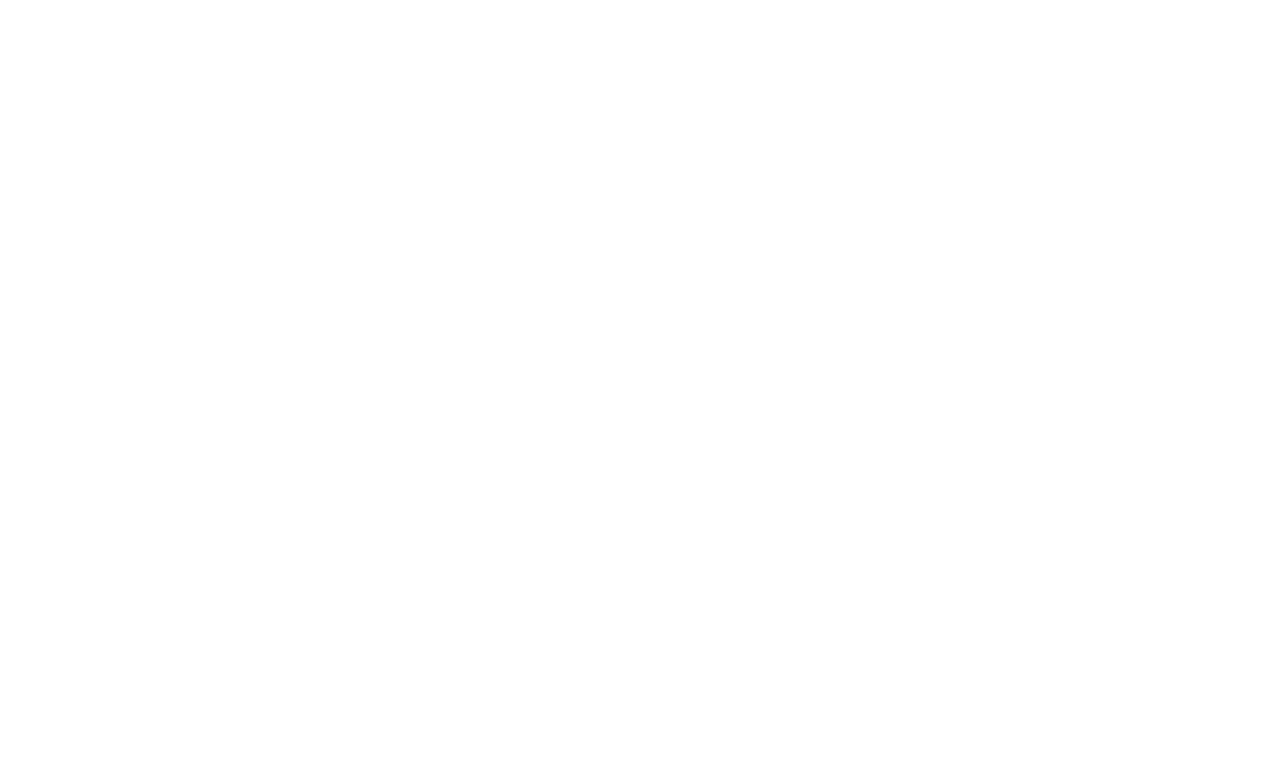
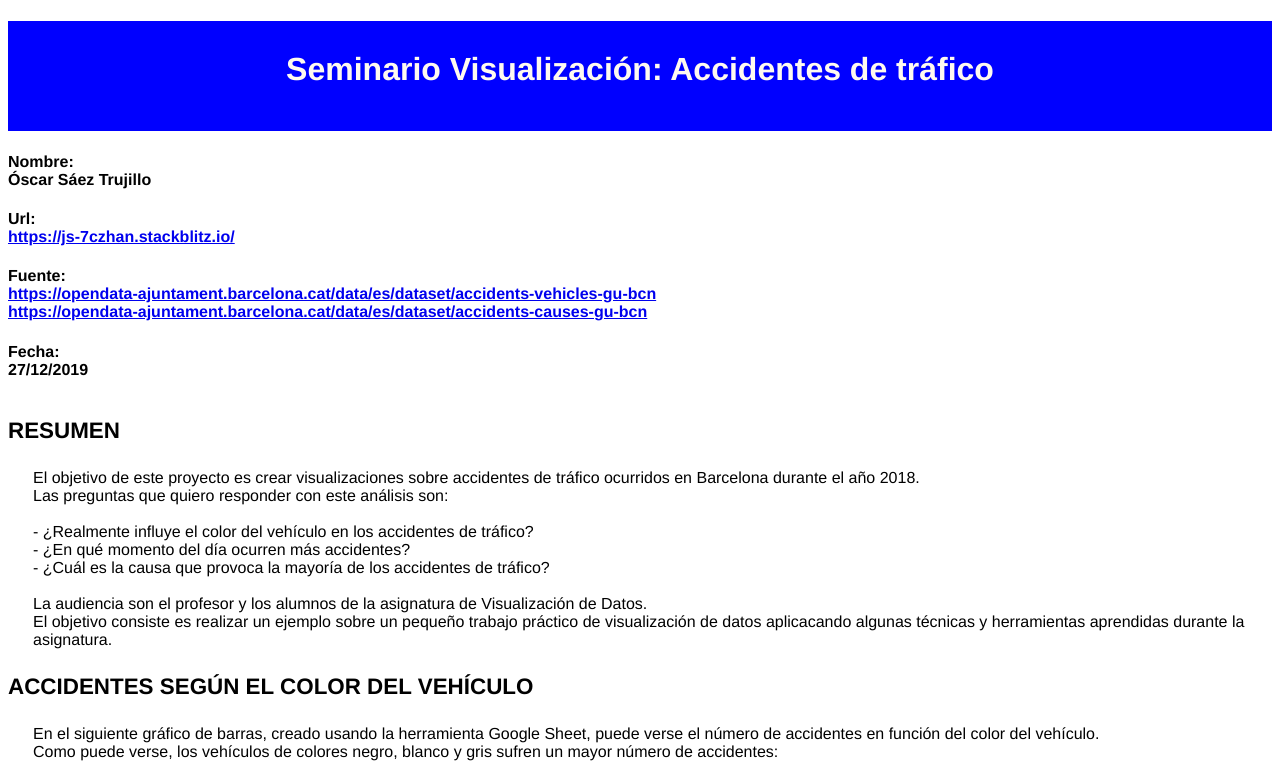
Before and after one commit to osaeztru/07MBIG-Visualizacion-Seminario, a website: page index.html in a window 1280 px wide. Shown: the top 783 px of the page. Drawn offline with nearby package versions, Linux system fonts and the light colour scheme.

Commit message:
2 files modified

```diff
--- a/index.html
+++ b/index.html
@@ -1 +1,126 @@
-<div id="app"></div>
+<!DOCTYPE html>
+<html lang="en">
+
+<head>
+    <meta charset="utf-8">
+    <meta name="author" content="Jude moon">
+    <title>Seminario de Visualización</title>
+
+    <!-- load d3 and dimple libraries -->
+    <script src="http://d3js.org/d3.v4.min.js"></script>
+    <script src="http://dimplejs.org/dist/dimple.v2.3.0.min.js"></script>
+
+    <!-- add styles to text and graphics -->
+    <style>
+        h1 {
+            background-color: blue;
+            color: floralwhite;
+            font-family: Helvetica, sans-serif;
+            width: 100%;
+            height: 80px;
+            text-align: center;
+            padding-top: 30px;
+        }
+        h2 {
+            font-size: 1.4em;
+            text-transform: uppercase;
+            font-family: Helvetica;
+            color: #000;
+            margin-top: 0;
+        }
+        h3 {
+            font-family: Helvetica, sans-serif;
+            text-align: center;
+        }
+        h4 {
+            font-family: Helvetica, sans-serif;
+            text-align: left;
+        }
+        div.text {
+            font-family: Helvetica;
+            padding: 5px;
+            margin: 20px;
+            border-radius: 10px;
+        }
+    </style>
+</head>
+
+<body>
+    <h1 class="main-title">Seminario Visualización: Accidentes de tráfico </h1>
+
+    <h4 class="main-autor">Nombre:
+    <br>
+    Óscar Sáez Trujillo</h3>
+
+    <h4 class="main-url">Url:
+      <br>
+      <a href="https://js-7czhan.stackblitz.io">https://js-7czhan.stackblitz.io/</a></h3>
+
+    <h4 class="main-fuente">Fuente:
+      <br>
+      <a href="https://opendata-ajuntament.barcelona.cat/data/es/dataset/accidents-vehicles-gu-bcn">https://opendata-ajuntament.barcelona.cat/data/es/dataset/accidents-vehicles-gu-bcn</a>
+      <br>
+      <a href="https://opendata-ajuntament.barcelona.cat/data/es/dataset/accidents-causes-gu-bcn">https://opendata-ajuntament.barcelona.cat/data/es/dataset/accidents-causes-gu-bcn</a>
+      </h3>
+
+    <h4 class="main-fecha">Fecha:
+      <br>
+      27/12/2019</h4>
+    <br>
+    <!-- add intro text to the page body -->
+    <div class="summary">
+        <h2 class="text-title">Resumen</h2>
+        <div class="text">
+        El objetivo de este proyecto es crear visualizaciones sobre accidentes de tráfico ocurridos en Barcelona durante el año 2018.
+        <br>
+        Las preguntas que quiero responder con este análisis son:
+        <br>
+        <br>
+        - ¿Realmente influye el color del vehículo en los accidentes de tráfico?
+        <br>
+        - ¿En qué momento del día ocurren más accidentes?
+        <br>
+        - ¿Cuál es la causa que provoca la mayoría de los accidentes de tráfico?
+        <br>
+        <br>
+        La audiencia son el profesor y los alumnos de la asignatura de Visualización de Datos.
+        <br>
+        El objetivo consiste es realizar un ejemplo sobre un pequeño trabajo práctico de visualización de datos aplicacando algunas técnicas y herramientas aprendidas durante la asignatura.
+
+        </div>
+    </div>
+
+    <!-- add data visualization -->
+    <div class="plot">
+        <!-- First chart -->
+        <h2 class="plot-title">Accidentes según el color del vehículo</h2>
+        <div class="text">
+          En el siguiente gráfico de barras, creado usando la herramienta Google Sheet, puede verse el número de accidentes en función del color del vehículo.
+          <br>
+          Como puede verse, los vehículos de colores negro, blanco y gris sufren un mayor número de accidentes:
+        </div>
+
+        <iframe width="600" height="371" seamless frameborder="0" scrolling="no" src="https://docs.google.com/spreadsheets/d/e/2PACX-1vR9dHJ74kqk4c_I4GDRLtfX2Kc1Ls0NC1xqGkLO6JPqwtOXPddSWXrA6sHVTuvrh3XwyqOT_dvyRR4m/pubchart?oid=455984358&amp;format=image"></iframe>
+
+        <!-- Second chart -->
+        <h2 class="plot-title">Accidentes según el momento del día</h2>
+        <div class="text">
+        En el siguiente gráfico circular o de tarta, creado con la herramienta Google Sheet, se muestra la proporción de accidentes en función del momento del día (mañana, tarde o noche)
+        <br>
+        Como puede verse, la mayoría de los accidentes ocurren por la tarde:
+        </div>
+        <iframe width="600" height="371" seamless frameborder="0" scrolling="no" src="https://docs.google.com/spreadsheets/d/e/2PACX-1vR9dHJ74kqk4c_I4GDRLtfX2Kc1Ls0NC1xqGkLO6JPqwtOXPddSWXrA6sHVTuvrh3XwyqOT_dvyRR4m/pubchart?oid=749364819&amp;format=interactive"></iframe>
+
+        <!-- Third chart -->
+        <h2 class="plot-title">Accidentes según causalidad y momento del día</h2>
+        <div class="text">
+        En el siguiente gráfico de barras, creado con la herramienta Tableau, incluimos la variable de la causalidad del accidente en función del momento del día.
+        <br>
+        Hemos excluido aquellos accidentes donde la causa no ha sido definida.
+        <br>
+        Como puede verse, el principal motivo de accidentes de tráfico es el alcohol en el horario nocturno:
+        </div>
+
+
+
+</html>
--- a/index.js
+++ b/index.js
@@ -1,6 +1,2 @@
 // Import stylesheets
 import './style.css';
-
-// Write Javascript code!
-const appDiv = document.getElementById('app');
-appDiv.innerHTML = `<h1>JS Starter</h1>`;
```
